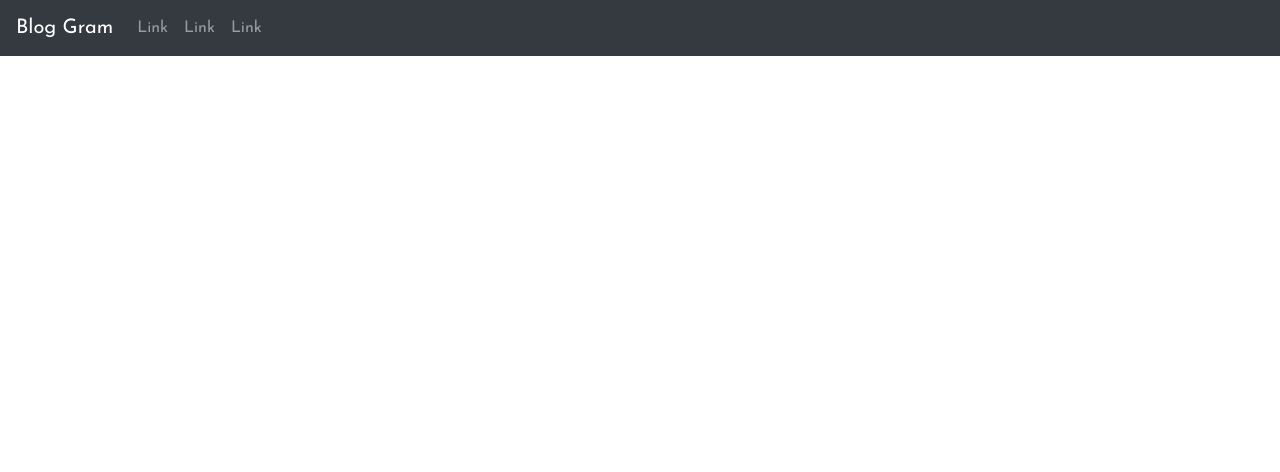
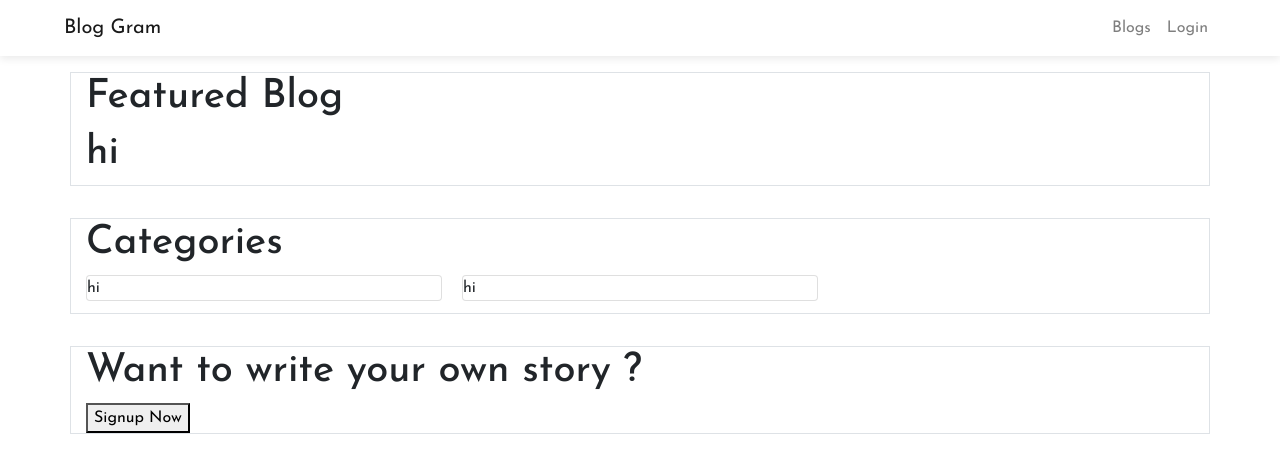
Before and after one commit to nanyun924/blog-site, a React (Create React App) app: page / in a window 1280 px wide. Shown: the top 472 px of the page. Built offline with nearby package versions, Linux system fonts and the light colour scheme.

Commit message:
update layout

```diff
--- a/src/App.js
+++ b/src/App.js
@@ -2,12 +2,18 @@ import React from 'react';
 import './styles/style.css';
 
 import LandinPage from "./components/LandingPage/LandingPage";
+import Login from "./components/Login/Login";
+
+import { BrowserRouter as Router, Switch, Route } from "react-router-dom";
 
 const App = () => {
   return (
-    <div>
-      <LandinPage/>
-    </div>
+    <Router>
+      <Switch>
+        <Route path="/" exact component={LandinPage}/>
+        <Route path="/login" exact component={Login}/>
+      </Switch>
+    </Router>
   );
 }
 
--- /dev/null
+++ b/src/components/LandingPage/Categories.jsx
@@ -0,0 +1,23 @@
+import React from 'react';
+
+
+const Categories = ()=>{
+
+    return(
+        <React.Fragment>
+            <div className="container border" style={{marginTop:"2rem"}}>
+                <h1>Categories</h1>
+                <div className="card-columns">
+                    <div className="card">
+                        hi
+                    </div>
+                    <div className="card">
+                        hi
+                    </div>
+                </div>
+            </div>
+        </React.Fragment>
+    )
+}
+
+export default Categories;
--- /dev/null
+++ b/src/components/LandingPage/FeaturedPost.jsx
@@ -0,0 +1,16 @@
+import React from 'react';
+
+
+const FeaturedPost = ()=>{
+
+    return(
+        <React.Fragment>
+            <div className="container border" style={{marginTop:"4.5rem"}}>
+                <h1>Featured Blog</h1>
+                <h1>hi</h1>
+            </div>
+        </React.Fragment>
+    )
+}
+
+export default FeaturedPost;
--- a/src/components/LandingPage/LandingPage.jsx
+++ b/src/components/LandingPage/LandingPage.jsx
@@ -1,5 +1,8 @@
 import React from "react";
-import Navbar from "./Navbar"
+import Navbar from "./Navbar";
+import FeaturedPost from "./FeaturedPost";
+import Categories from "./Categories"
+import SignupHeader from "./SignupHeader";
 
 
 const LandingPage = ()=> {
@@ -8,6 +11,9 @@ const LandingPage = ()=> {
 return(
     <React.Fragment>
         <Navbar/>
+        <FeaturedPost/>
+        <Categories/>
+        <SignupHeader/>
     </React.Fragment>
 )
 
--- a/src/components/LandingPage/Navbar.jsx
+++ b/src/components/LandingPage/Navbar.jsx
@@ -1,26 +1,23 @@
 import React from "react";
+import {NavLink} from "react-router-dom";
 
 
-const Navbar = ()=> {
+const Navbar = () => {
 
-    return(
+    return (
         <React.Fragment>
-            <nav className="navbar navbar-expand-md bg-dark navbar-dark">
-                <a className="navbar-brand" href="/">Blog Gram</a>
+            <nav className="navbar navbar-expand-md bg-light navbar-light fixed-top">
+                <a className="navbar-brand pl-5" href="/">Blog Gram</a>
                 <button className="navbar-toggler" type="button" data-toggle="collapse" data-target="#collapsibleNavbar">
                     <span className="navbar-toggler-icon"></span>
                 </button>
-
                 <div className="collapse navbar-collapse" id="collapsibleNavbar">
-            <ul className="navbar-nav">
+                    <ul className="navbar-nav ml-auto pr-5">
                         <li className="nav-item">
-                    <a className="nav-link" href="/">Link</a>
+                            <NavLink className="nav-link" to="/blog">Blogs</NavLink>
                         </li>
                         <li className="nav-item">
-                    <a className="nav-link" href="/">Link</a>
-                </li>
-                <li className="nav-item">
-                    <a className="nav-link" href="/">Link</a>
+                            <NavLink className="nav-link" to="/login">Login</NavLink>
                         </li>
                     </ul>
                 </div>
--- /dev/null
+++ b/src/components/LandingPage/SignupHeader.jsx
@@ -0,0 +1,16 @@
+import React from 'react';
+
+
+const SignupHeader = ()=>{
+
+    return(
+        <React.Fragment>
+            <div className="container border" style={{marginTop:"2rem"}}>
+                <h1> Want to write your own story ? </h1>
+                <button>Signup Now</button>
+            </div>
+        </React.Fragment>
+    )
+}
+
+export default SignupHeader;
--- /dev/null
+++ b/src/components/Login/Login.jsx
@@ -0,0 +1,37 @@
+import React from 'react';
+import BlogLogin from "../../assets/bloglogin.png"
+
+const Login = ()=>{
+    return(
+        <React.Fragment>
+            <div className="container border" style={{marginTop:"2rem"}}>
+                <div className="row">
+                <div className="col-sm-6">
+                    <img src={BlogLogin} alt="blog" className="img-fluid"/>
+                </div>
+                <div className="col-sm-6">
+                  <form action="/action_page.php" class="was-validated">
+                    <div className="form-group">
+                      <label htmlFor="uname">Username:</label>
+                        <input type="text" className="form-control" id="uname" placeholder="Enter username" name="uname" required />
+                          <div className="valid-feedback">Valid.</div>
+                          <div className="invalid-feedback">Please fill out this field.</div>
+                          </div>
+                        <div className="form-group">
+                        <label htmlFor="pwd">Password:</label>
+                        <input type="password" className="form-control" id="pwd" placeholder="Enter password" name="pswd" required />
+                          <div className="valid-feedback">Valid.</div>
+                          <div className="invalid-feedback">Please fill out this field.</div>
+                        </div>
+
+                      <button type="submit" class="btn btn-primary">Submit</button>
+                  </form>
+                </div>
+                </div>
+
+            </div>
+        </React.Fragment>
+    )
+}
+
+export default Login;
--- a/src/styles/style.css
+++ b/src/styles/style.css
@@ -1,4 +1,10 @@
 * {
   font-family: "Josefin Sans", sans-serif;
 }
+
+.bg-light {
+  background-color: #fff !important;
+  -webkit-box-shadow: 0px 3px 8px #00000015;
+          box-shadow: 0px 3px 8px #00000015;
+}
 /*# sourceMappingURL=style.css.map */
--- a/src/styles/style.scss
+++ b/src/styles/style.scss
@@ -1,6 +1,13 @@
 $secondaryFont: "Josefin Sans", sans-serif;
 $primaryFont: "Spectral", serif;
+$bgColor: #fff;
+$shadow: 0px 3px 8px #00000015;
 
 * {
   font-family: $secondaryFont;
 }
+
+.bg-light {
+  background-color: $bgColor !important;
+  box-shadow: $shadow;
+}
```
Also changed, not shown: src/assets/bloglogin.png (added), 1 other file (tests, documents, lock files or other folders). Lines whose indentation alone changed are shown as unchanged.
